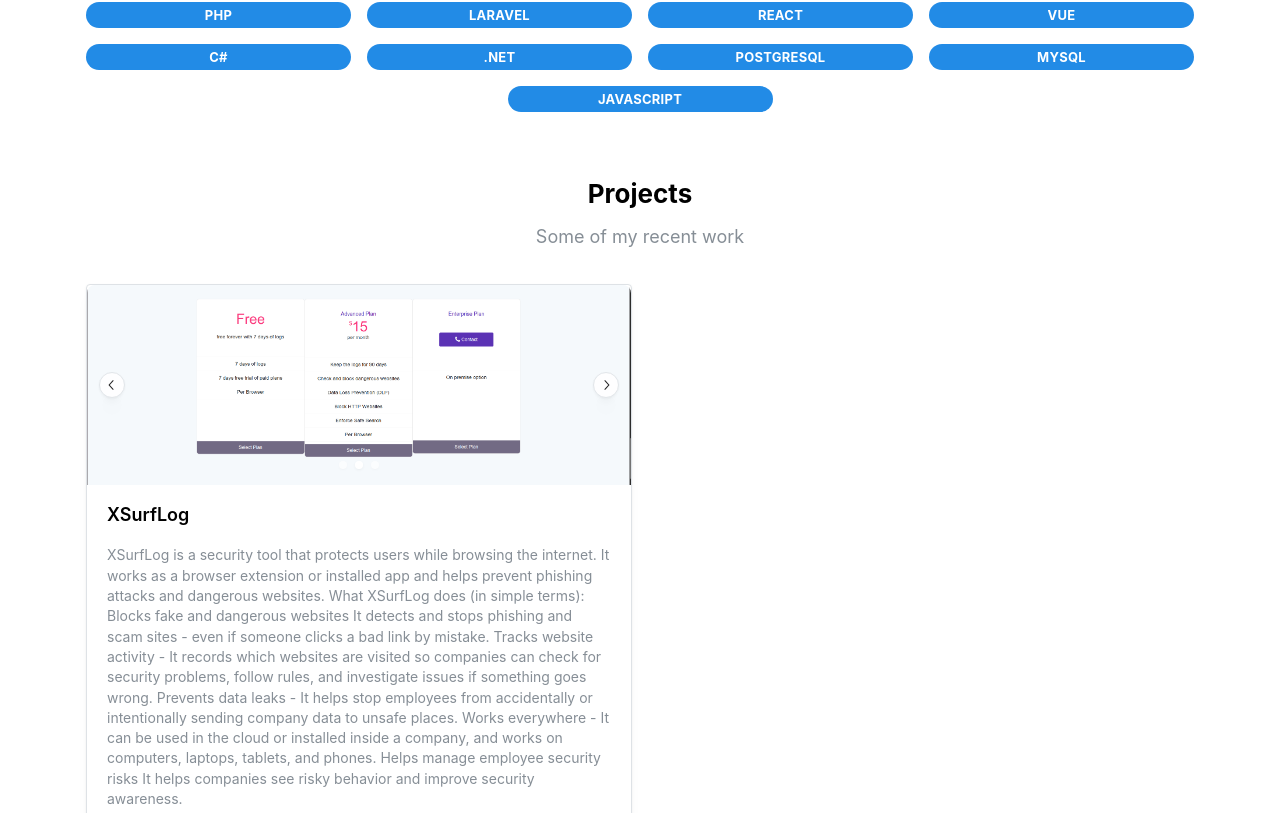
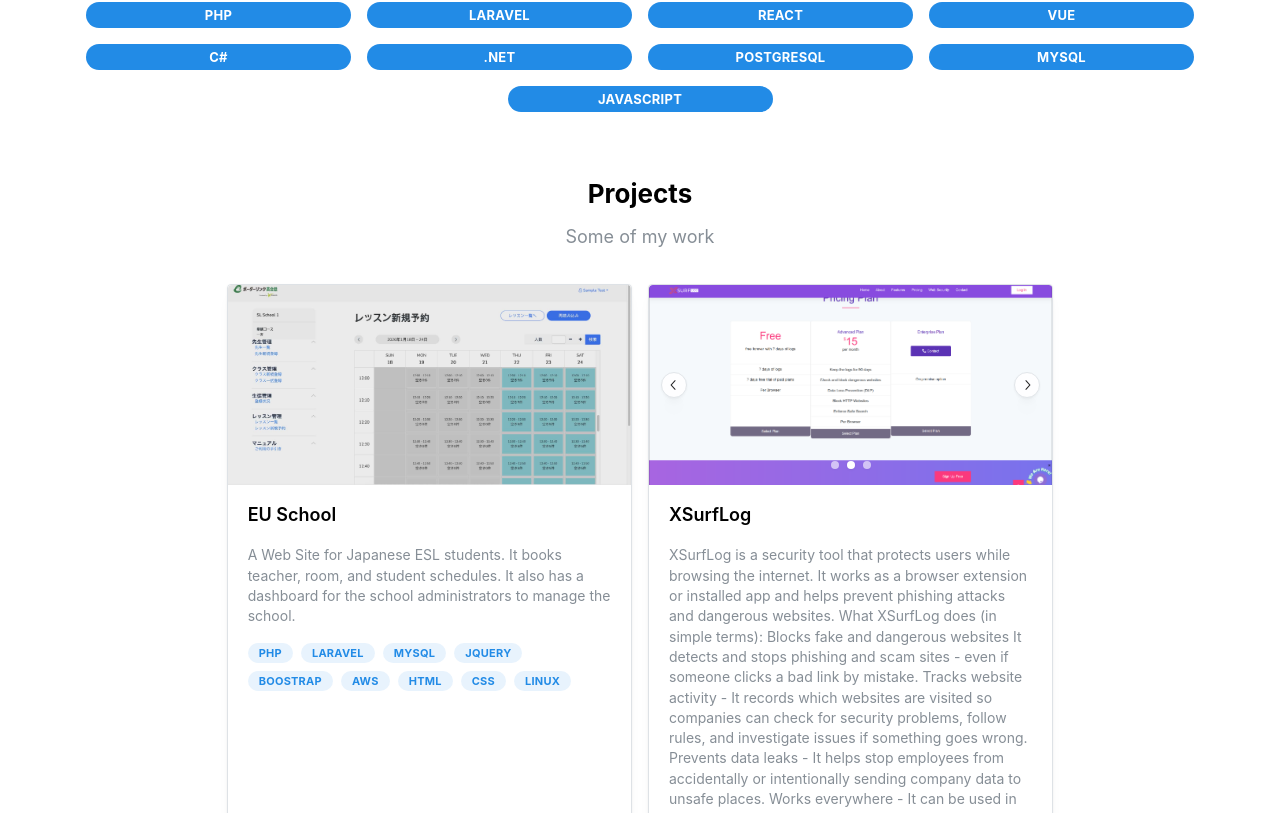
Before and after one commit to chibelsonda/portfolio, a React (Vite) app: page / in a window 1280 px wide. Shown: the part 1067-1880 px from the top of the page. Built offline with nearby package versions, Linux system fonts and the light colour scheme.

Commit message:
Add euschool project

```diff
--- a/src/components/ProjectCard.tsx
+++ b/src/components/ProjectCard.tsx
@@ -38,8 +38,8 @@ export function ProjectCard({ title, description, technologies, images, siteUrl,
                   height={200}
                   fit="cover"
                   style={{
-                    borderTopLeftRadius: 'var(--mantine-radius-md)',
-                    borderTopRightRadius: 'var(--mantine-radius-md)',
+                    borderTopLeftRadius: 'var(--mantine-radius-sm)',
+                    borderTopRightRadius: 'var(--mantine-radius-sm)',
                     cursor: 'pointer'
                   }}
                   onClick={() => handleImageClick(0)}
@@ -71,8 +71,8 @@ export function ProjectCard({ title, description, technologies, images, siteUrl,
                         height={200}
                         fit="cover"
                         style={{
-                          borderTopLeftRadius: 'var(--mantine-radius-md)',
-                          borderTopRightRadius: 'var(--mantine-radius-md)',
+                          borderTopLeftRadius: 'var(--mantine-radius-sm)',
+                          borderTopRightRadius: 'var(--mantine-radius-sm)',
                           cursor: 'pointer'
                         }}
                         onClick={() => handleImageClick(index)}
--- a/src/components/Projects.tsx
+++ b/src/components/Projects.tsx
@@ -1,10 +1,11 @@
-import { Section } from './Section'
-import { Grid } from '@mantine/core'
+import { Container, Title, Text, Grid } from '@mantine/core'
 import { ProjectCard } from './ProjectCard'
 
 import xsurflogImg1 from '../../public/images/projects/xsurflog/image-1.png'
 import xsurflogImg2 from '../../public/images/projects/xsurflog/image-2.png'
 import xsurflogImg3 from '../../public/images/projects/xsurflog/image-3.png'
+
+import euschool from '../../public/images/projects/euschool/eu-school.jpeg'
 
 const projects = [
   // {
@@ -28,14 +29,17 @@ const projects = [
   //   ],
   //   githubUrl: 'https://github.com/example/laravel-react',
   // },
-  // {
-  //   title: 'Task / Todo Management System',
-  //   description: 'A modern task management application that helps users organize and track their daily tasks efficiently with an intuitive user interface.',
-  //   technologies: ['React', 'TypeScript', 'PostgreSQL'],
-  //   images: [
-  //     '/projects/todo-system.jpg',
-  //   ],
-  // },
+  {
+    title: 'EU School',
+    description: `A Web Site for Japanese ESL students. It books teacher, room, and student schedules.
+    It also has a dashboard for the school administrators to manage the school.`,
+    technologies: ['Php', 'Laravel', 'MySQL', 'JQuery', 'Boostrap', 'AWS', 'HTML', 'CSS', 'Linux'],
+    images: [
+      euschool,
+    ],
+    siteUrl: '',
+    githubUrl: '',
+  },
   {
     title: 'XSurfLog',
     description: `XSurfLog is a security tool that protects users while browsing the internet.
@@ -64,10 +68,16 @@ const projects = [
 
 export function Projects() {
   return (
-    <Section id="projects" title="Projects" subtitle="Some of my recent work">
-      <Grid gutter="md">
+    <Container fluid py="xl" id="projects">
+      <Title order={2} mb="sm" style={{ textAlign: 'center' }}>
+        Projects
+      </Title>
+      <Text c="dimmed" size="lg" mb="xl" style={{ textAlign: 'center' }}>
+        Some of my work
+      </Text>
+      <Grid gutter="md" justify={projects.length <= 2 ? 'center' : 'flex-start'}>
         {projects.map((project, index) => (
-          <Grid.Col key={index} span={{ base: 12, sm: 6, md: 6 }}>
+          <Grid.Col key={index} span={{ base: 12, sm: 6, md: 4 }}>
             <ProjectCard
               title={project.title}
               description={project.description}
@@ -79,6 +89,6 @@ export function Projects() {
           </Grid.Col>
         ))}
       </Grid>
-    </Section>
+    </Container>
   )
 }
```
Also changed, not shown: public/images/projects/euschool/eu-school.jpeg (added).
